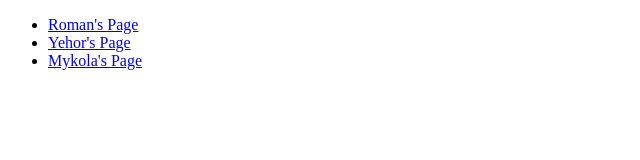
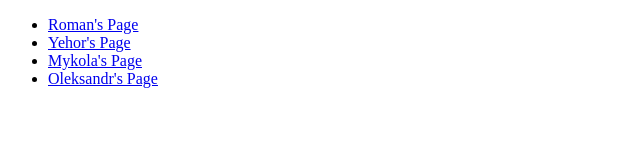
Before and after one commit to Raimhal/RRPS02, a plain HTML site: page index.html in a window 1280 px wide. Shown: the whole page, without its empty margins (0-640 px from the left). Drawn offline with Linux system fonts and the light colour scheme.

Commit message:
add(index): add own name

```diff
--- a/index.html
+++ b/index.html
@@ -14,6 +14,7 @@
       <li><a href="rkormysh.html" target="_blank">Roman's Page</a></li>
       <li><a href="yehor.html" target="_blank">Yehor's Page</a></li>
       <li><a href="hordiienkoM.html" target="_blank">Mykola's Page</a></li>
+      <li><a href="petrukO.html" target="_blank">Oleksandr's Page</a></li>
     </ul>
   </body>
 </html>
```
